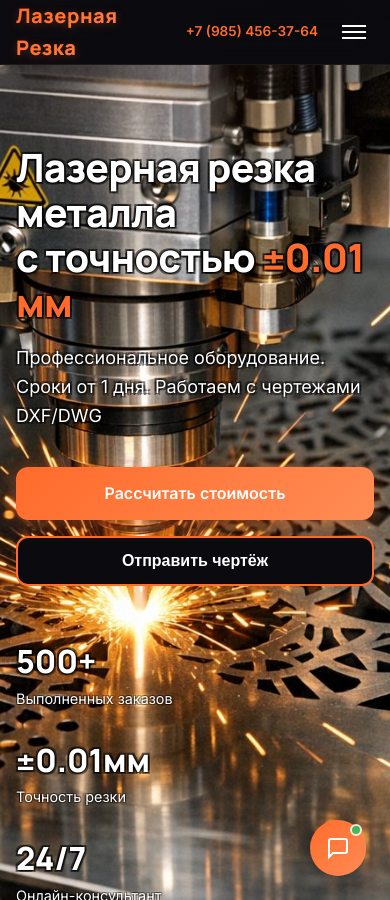
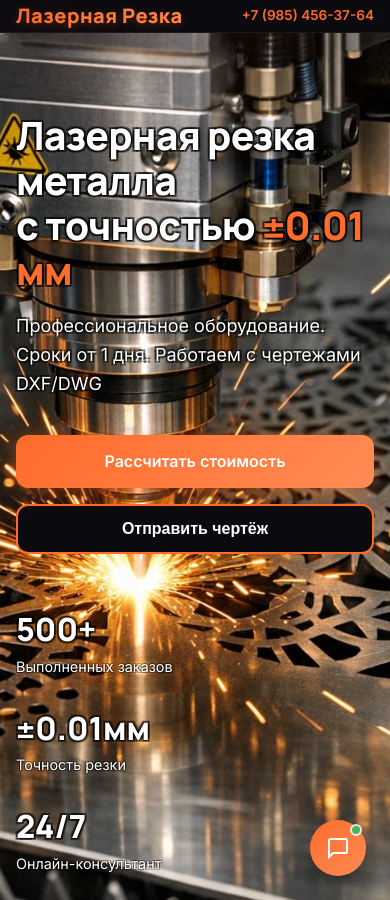
Before and after one commit to kaylas000/lazer-rezka, a Jekyll site: the page built from index.html, in a window 390 px wide and 900 px high. Built offline with Jekyll 4.4.1, drawn with Linux system fonts in a browser that asks for light colours.

Commit message:
Исправил конфликт стилей мобильного меню

```diff
--- a/assets/css/main.css
+++ b/assets/css/main.css
@@ -915,14 +915,6 @@
 
 /* Responsive */
 @media (max-width: 768px) {
-  .nav-menu {
-    display: none;
-  }
-
-  .nav-toggle {
-    display: flex;
-  }
-
   .hero {
     min-height: 100vh;
     padding: 80px 0 60px;
```
